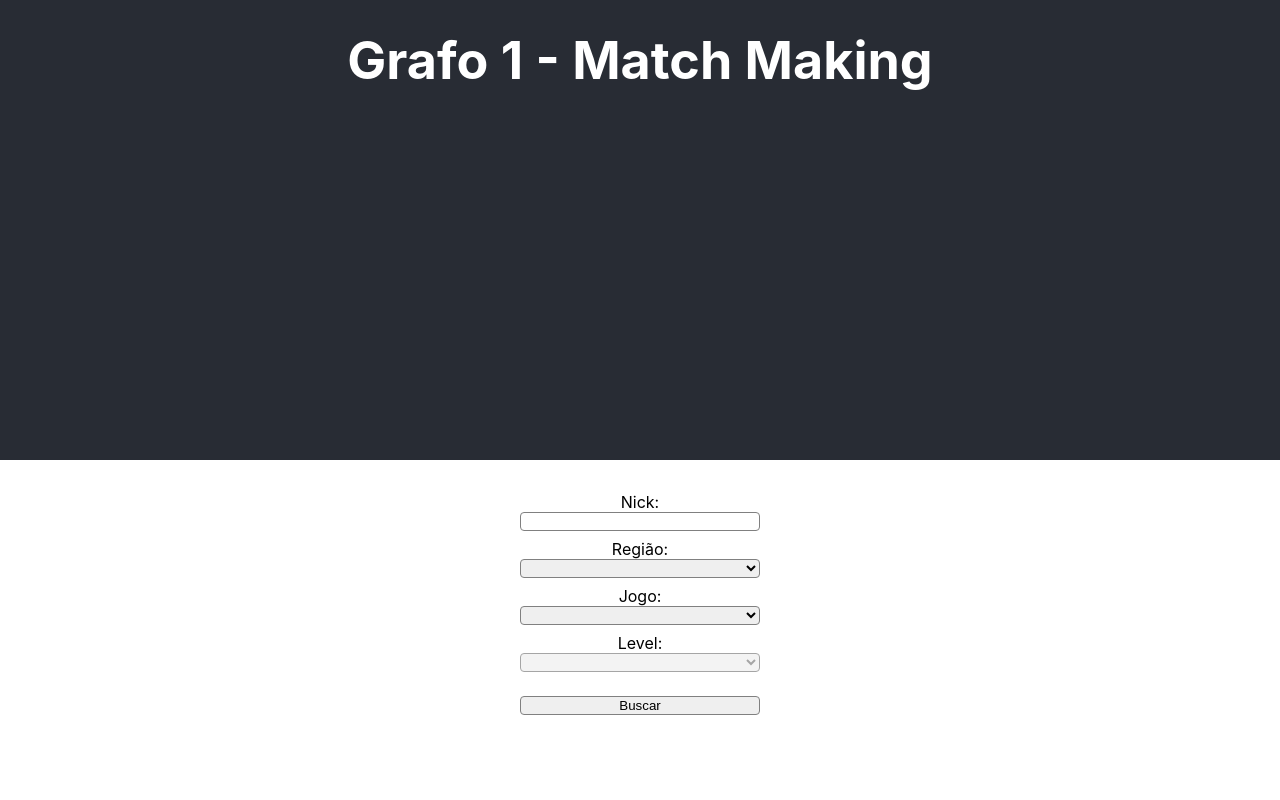
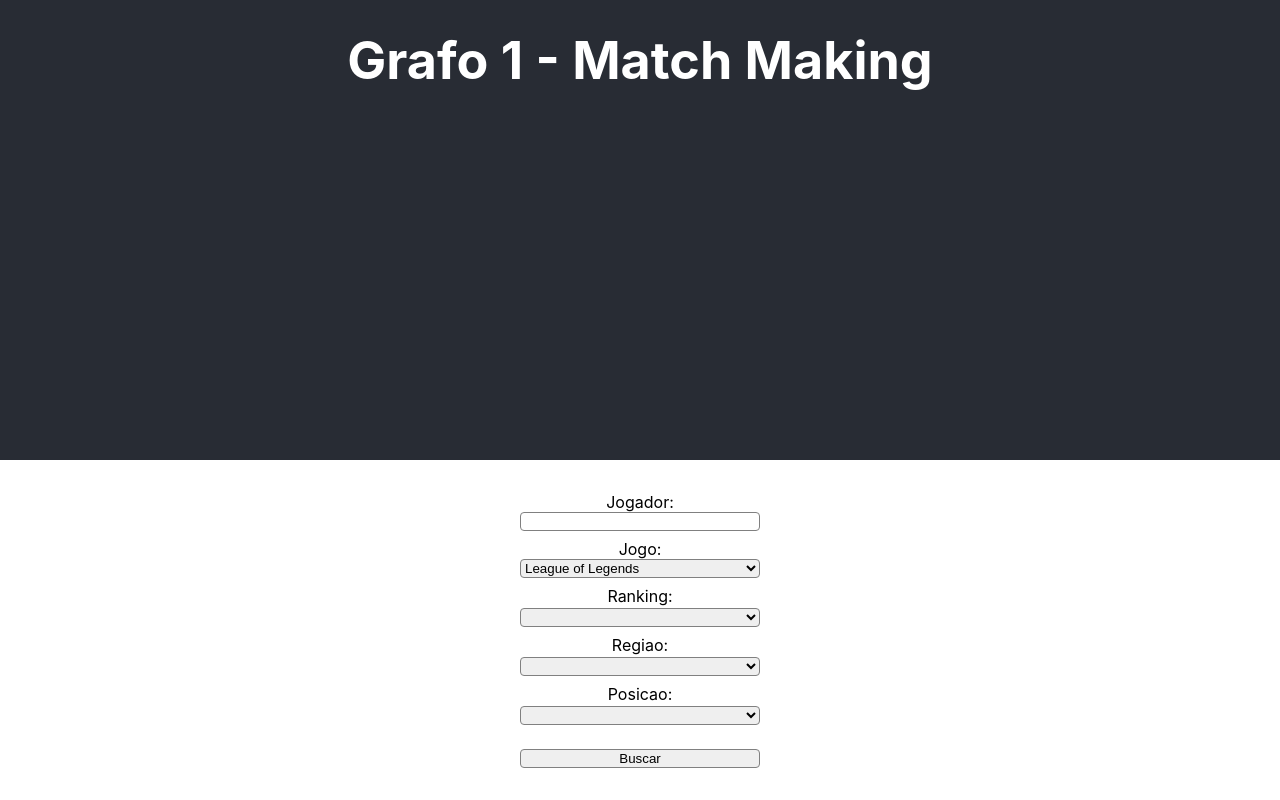
Before and after one commit to projeto-de-algoritmos/Grafos1_MatchMaking, a React (Create React App) app in the folder match-making-app/: page / in a window 1280 px wide. Shown: the part 340-1140 px from the top of the page. Before the commit the page ends 1087 px from the top, so only its background shows below. Built offline with nearby package versions, Linux system fonts and the light colour scheme.

Commit message:
:sparkles: Include graph and games
Add graph file. Add League of Legends and Brawl Stars as game options

```diff
--- a/match-making-app/src/App.tsx
+++ b/match-making-app/src/App.tsx
@@ -1,31 +1,58 @@
-import React from 'react';
+import React, { useEffect } from 'react';
 import './App.css';
+import { games } from './Games';
+import { insertGraph, search } from './Graph';
+interface IResult {
+  name: string;
+  adjacents: string[];
+  nodeType: string;
+};
 
 function App() {
   const [playerName, setPlayerName] = React.useState<string>("");
-  const [selectedGame, setSelectedGame] = React.useState<string>("");
-  const [selectedRegion, setSelectedRegion] = React.useState<string>("");
-  const [selectedLevel, setSelectedLevel] = React.useState<string>("");
+  const [selectedGame, setSelectedGame] = React.useState<number>(0);
+  const [extraFieldsValues, setExtraFieldsValues] = React.useState<any>({});
+  const [results, setResults] = React.useState<any>(null);
 
   const handlePlayer = (e: React.FormEvent<HTMLInputElement>) => {
     setPlayerName(e.currentTarget.value);
   };
 
   const handleGame = (e: React.ChangeEvent<HTMLSelectElement>) => {
-    setSelectedGame(e.currentTarget.value);
+    setSelectedGame(Number.parseInt(e.currentTarget.value, 10));
   };
 
-  const handleRegion = (e: React.ChangeEvent<HTMLSelectElement>) => {
-    setSelectedRegion(e.currentTarget.value);
-  }
-
-  const handleLevel = (e: React.ChangeEvent<HTMLSelectElement>) => {
-    setSelectedLevel(e.currentTarget.value);
+  const handleExtraFieldsValues = (key: string, value: string) => {
+    setExtraFieldsValues((current: any) => {
+      let newValue: any = {}
+      newValue[key] = value;
+      return Object.assign(current, newValue);
+    });
   };
 
   const handleSubmit = (e: React.FormEvent<HTMLFormElement>) => {
     e.preventDefault();
+    if (playerName) {
+      setPlayerName("");
+      insertGraph(
+        games[selectedGame].name.replaceAll(" ", ""),
+        playerName,
+        Object.values(extraFieldsValues),
+        'player'
+      )
+    } else {
+      setResults(search(
+        games[selectedGame].name.replaceAll(" ", ""),
+        Object.values(extraFieldsValues),
+        playerName
+      ));
+    }
   };
+
+  useEffect(() => {
+    setResults(null);
+    setExtraFieldsValues({});
+  }, [selectedGame]);
 
   return (
     <div className="App">
@@ -34,21 +61,82 @@ function App() {
       </header>
       <div className="App-container">
         <form className="matchmaking-form" onSubmit={handleSubmit}>
-          <label htmlFor="user-nick">Nick:</label>
-          <input type="text" className="user-input" value={playerName} onChange={handlePlayer} />
-          <label htmlFor="game">Região:</label>
-          <select className="user-input" value={selectedRegion} onChange={handleRegion}>
-          </select>
+          {/* PLAYER NAME */}
+          <label htmlFor="user-nick">Jogador:</label>
+          <input
+            type="text"
+            className="user-input"
+            value={playerName}
+            onChange={handlePlayer}
+            maxLength={games[selectedGame].data.playerNameMaxLength}
+            minLength={games[selectedGame].data.playerNameMinLength}
+          />
+          {/* JOGO */}
           <label htmlFor="game">Jogo:</label>
           <select className="user-input" value={selectedGame} onChange={handleGame}>
+            {games.map((game, index: number) => (
+              <option key={index} value={index}>{game.name}</option>
+            ))}
           </select>
-          <label htmlFor="level">Level:</label>
-          <select className="user-input" disabled={!selectedGame} value={selectedLevel} onChange={handleLevel}>
-          </select>
+          {/* CAMPOS EXTRAS */}
+          {Object.getOwnPropertyNames(games[selectedGame].extraFields).map((field, idx) => {
+            return (
+              <div key={idx}>
+                <label htmlFor={`${field}-input`} style={{ display: 'inherit' }}>{field.charAt(0).toUpperCase() + field.slice(1)}:</label>
+                <select
+                  id={`${field}-input`}
+                  className="user-input"
+                  onChange={(e) => handleExtraFieldsValues(field, e.target.value)}
+                >
+                  <option value=""></option>
+                  {games[selectedGame].extraFields[field].map((fieldValue: string, idx: number) => (
+                    <option key={idx} value={fieldValue}>{fieldValue}</option>
+                  ))}
+                </select>
+              </div>
+            )
+          })}
           <button type="submit" className="submit-button">
             {playerName ? "Adicionar" : "Buscar"}
           </button>
         </form>
+        <div className='search-result-table'>
+          {results ? (
+            <>
+              {results.length ? (
+                <div style={{ width: '100%', textAlign: 'left' }}>
+                  <h3 style={{ margin: "0.5rem 0" }}>Resultados:</h3>
+                  <table>
+                    <thead>
+                      <tr>
+                        <th>Jogo</th>
+                        <th>Jogador</th>
+                        {Object.getOwnPropertyNames(games[selectedGame].extraFields).map((columnName, index) => (
+                          <th key={index}>{columnName.charAt(0).toUpperCase() + columnName.slice(1)}</th>
+                        ))}
+                      </tr>
+                    </thead>
+                    <tbody>
+                      {results.map((result: IResult, idx: number) => {
+                        return (
+                          <tr key={idx}>
+                            <td>{games[selectedGame].name}</td>
+                            <td>{result.name}</td>
+                            {result.adjacents.map((columnValue, index) => (
+                              <td key={index}>{columnValue}</td>
+                            ))}
+                          </tr>
+                        )
+                      })}
+                    </tbody>
+                  </table>
+                </div>
+              ) : (
+                <p>Nenhum jogador encontrado =(</p>
+              )}
+            </>
+          ) : null}
+        </div>
       </div>
       <footer></footer>
     </div>
--- /dev/null
+++ b/match-making-app/src/Games.ts
@@ -0,0 +1,35 @@
+interface IGames {
+  name: string;
+  data: {
+    maxPlayers: number,
+    playerNameMaxLength?: number,
+    playerNameMinLength?: number
+  },
+  extraFields: {
+    [key: string]: string[];
+  }
+};
+
+export const games: IGames[] = [
+  {
+    name: "League of Legends",
+    data: {
+      maxPlayers: 5,
+      playerNameMaxLength: 16,
+    },
+    extraFields: {
+      ranking: ['Ferro', 'Bronze', 'Prata', 'Ouro', 'Platina', 'Diamante', 'Mestre', 'Grão Mestre', 'Desafiante'],
+      regiao: ['Japanese', 'Korean', 'Chinese', 'Taiwanese', 'Spanish', 'French', 'German', 'Italian', 'Polish', 'Romanian', 'Greek', 'Portuguese', 'Hungarian', 'Russian', 'Turkish'],
+      posicao: ['Top', 'Jg', 'Mid', 'Adc', 'Support']
+    }
+  },
+  {
+    name: "Brawl Stars",
+    data: {
+      maxPlayers: 3,
+    },
+    extraFields: {
+      ranking: ['Bronze', 'Prata', 'Ouro', 'Diamante', 'Ametista', 'Esmeralda', 'Rubi', 'Obsidiano']
+    }
+  }
+];
--- /dev/null
+++ b/match-making-app/src/Graph.ts
@@ -0,0 +1,53 @@
+import { games } from "./Games";
+
+interface IObjectKeys {
+  [key: string]: Node[];
+}
+
+class Node {
+  name: string | null;
+  adjacents: string[];
+  nodeType: string;
+
+  constructor(name: string | null, adjacents: string[], nodeType: string) {
+    this.name = name;
+    this.adjacents = adjacents;
+    this.nodeType = nodeType;
+  };
+}
+
+const graph: IObjectKeys = {};
+
+function startGraph() {
+  // Inicializa todos os jogos com entradas extras
+  games.forEach((game) => {
+    graph[game.name.replaceAll(' ', '')] = [];
+    Object.getOwnPropertyNames(game.extraFields).forEach((extraField) => {
+      game.extraFields[extraField].forEach((value) => {
+        insertGraph(game.name.replaceAll(' ', ''), null, [value], extraField);
+      })
+    });
+  });
+};
+
+function insertGraph(game: string, playerName: string | null, playerData: string[], nodeType: string) {
+  let newPlayer = new Node(playerName, playerData, nodeType);
+  graph[game].push(newPlayer);
+};
+
+function search(game: string, data: string[], playerName: string) {
+  return graph[game]?.filter((u) => {
+    let found = true;
+    if (u.nodeType === "player" && u.name !== playerName) {
+      for (let i = 0; (i < u.adjacents.length && found); i++) {
+        found = data.includes(u.adjacents[i])
+      };
+      return found;
+    };
+    return false;
+  });
+}
+
+startGraph();
+
+export { insertGraph, search }
```
